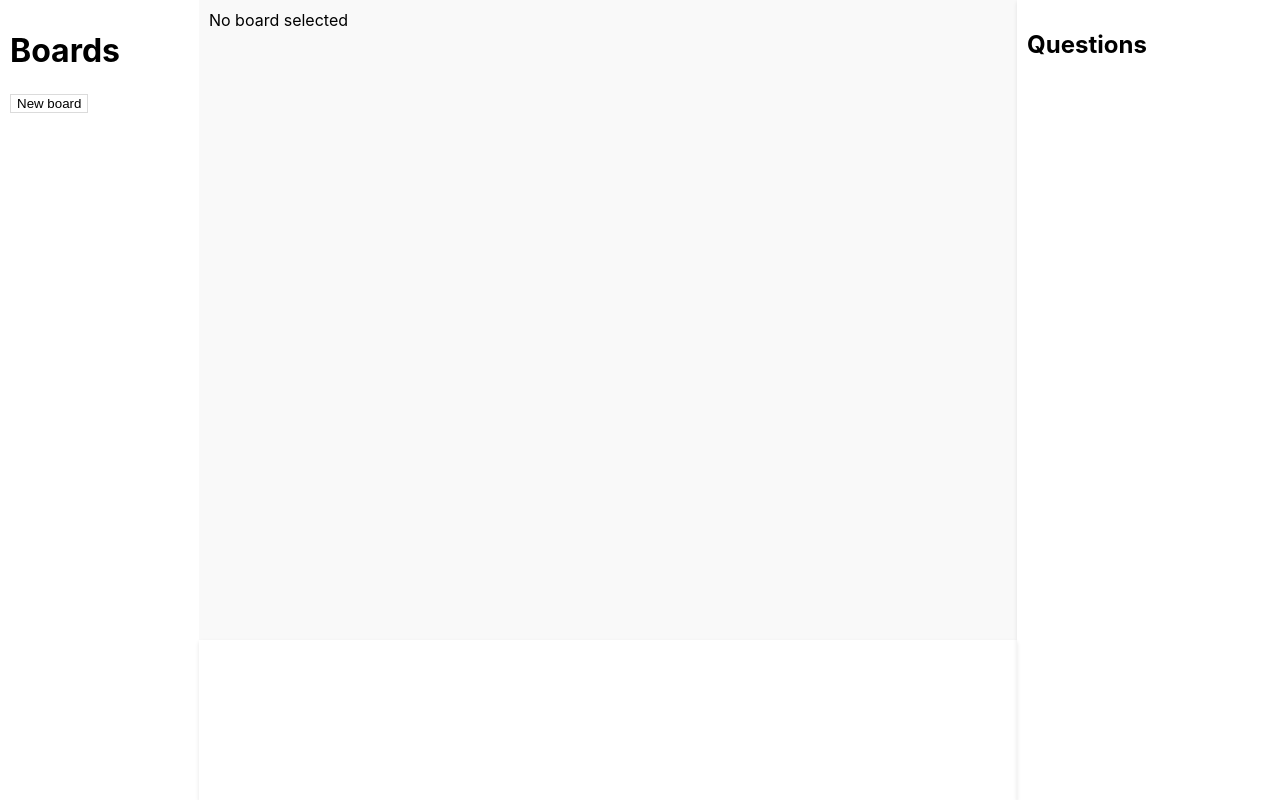
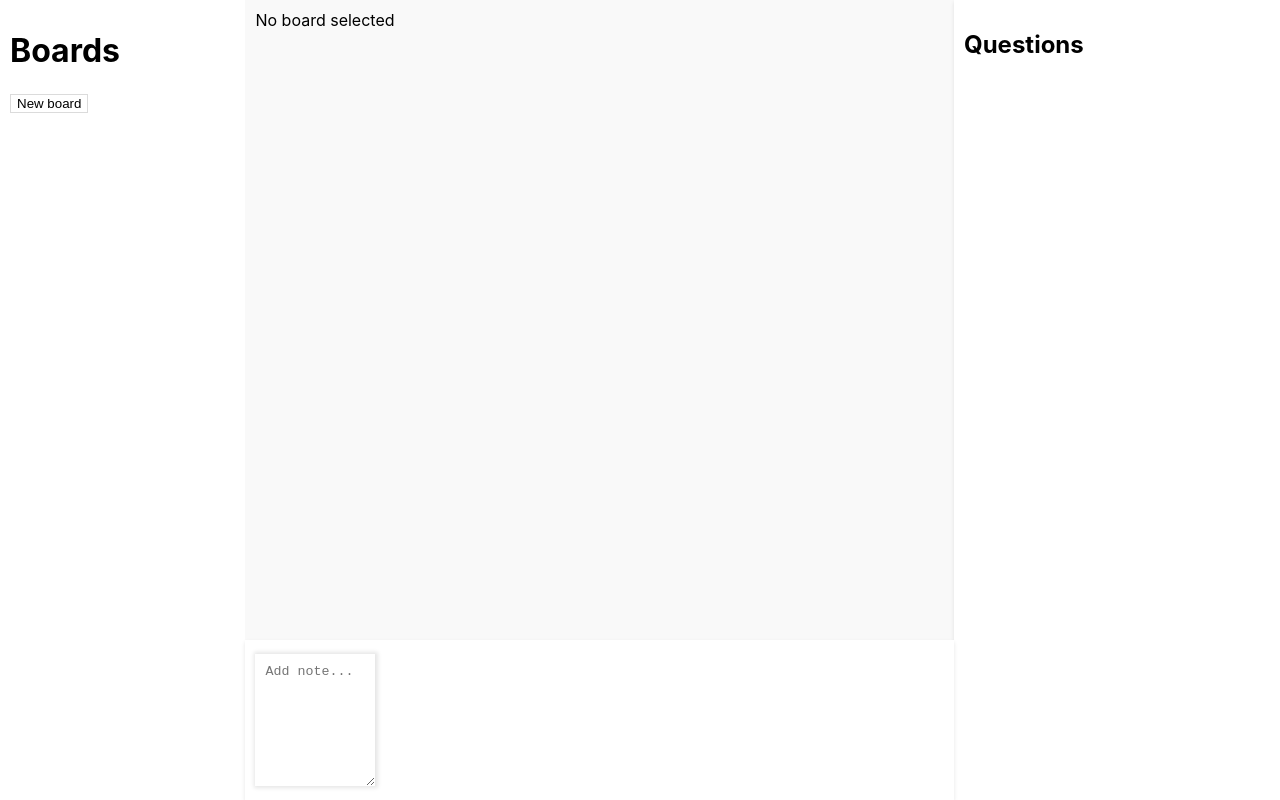
Before and after one commit to tamastarjan/analysis-board, a React (Create React App) app: page / in a window 1280 px wide. Built offline with nearby package versions, Linux system fonts and the light colour scheme.

Commit message:
Add dnd for loose notes

```diff
--- a/src/App.js
+++ b/src/App.js
@@ -8,6 +8,7 @@ import { migrateData } from "./migrations/migrations";
 import { DndProvider } from "react-dnd";
 import { HTML5Backend } from "react-dnd-html5-backend";
 import { BottomBar } from "./components/BottomBar";
+import { OrphansContext } from "./context/OrphansContext";
 
 function App() {
   useEffect(() => {
@@ -16,16 +17,18 @@ function App() {
 
   return (
     <DndProvider backend={HTML5Backend}>
+      <OrphansContext.Provider value={useState([])}>
         <BoardSelectionContext.Provider value={useState(null)}>
           <div className="horizontal-container">
             <LeftSideBar />
-          <div className="vertical-container">
+            <div className="middle-container">
               <BoardView />
               <BottomBar />
             </div>
             <RightSideBar />
           </div>
         </BoardSelectionContext.Provider>
+      </OrphansContext.Provider>
     </DndProvider>
   );
 }
--- a/src/components/BottomBar.jsx
+++ b/src/components/BottomBar.jsx
@@ -1,3 +1,49 @@
+import { useContext, useEffect } from "react";
+import {
+  OrphanNode,
+  OrphansContext,
+  getOrphans,
+  updateOrphans,
+} from "../context/OrphansContext";
+import { OrphanNodeView } from "./OrphanNode";
+
 export function BottomBar() {
-  return <div className="bottom-bar"></div>;
+  const [orphans, setOrphans] = useContext(OrphansContext);
+
+  useEffect(() => {
+    const orphansJson = getOrphans();
+    setOrphans(orphansJson);
+  }, []);
+
+  const noteSubmitted = (e) => {
+    if (e.key === "Enter" && !e.shiftKey) {
+      e.preventDefault();
+
+      const note = e.target.value;
+      if (note.trim() === "") {
+        return;
+      }
+
+      orphans.splice(0, 0, new OrphanNode(note));
+      setOrphans(updateOrphans(orphans));
+
+      e.target.blur();
+      e.target.value = "";
+    }
+  };
+
+  return (
+    <div className="bottom-bar">
+      <textarea
+        className="loose-note-input"
+        placeholder="Add note..."
+        onKeyDown={noteSubmitted}
+      ></textarea>
+      <div className="loose-notes">
+        {orphans.map((orphan) => (
+          <OrphanNodeView orphan={orphan} key={orphan.id} />
+        ))}
+      </div>
+    </div>
+  );
 }
--- a/src/components/GraphNodeView.jsx
+++ b/src/components/GraphNodeView.jsx
@@ -6,19 +6,26 @@ import {
   findParent,
   updateBoard,
 } from "../context/BoardsContext";
+import {
+  OrphansContext,
+  getOrphans,
+  updateOrphans,
+} from "../context/OrphansContext";
 import { useDrag, useDrop } from "react-dnd";
 
 export function GraphNodeView({ node }) {
   const [selectedBoard, setSelectedBoard] = useContext(BoardSelectionContext);
   const [actionsVisible, setActionsVisible] = useState(false);
+  const [orphans, setOrphans] = useContext(OrphansContext);
   const [collectedDragProps, drag, dragPreview] = useDrag(() => ({
-    type: "node",
+    type: "ItemNode",
     item: node,
   }));
   const [collectedDropProps, drop] = useDrop(
     () => ({
-      accept: "node",
-      drop: (droppedNode) => {
+      accept: ["ItemNode", "OrphanNode"],
+      drop: (droppedNode, monitor) => {
+        if (monitor.getItemType() === "ItemNode") {
           if (droppedNode.id === node.id) {
             return;
           }
@@ -42,9 +49,25 @@ export function GraphNodeView({ node }) {
 
           const updatedBoard = updateBoard(selectedBoard);
           setSelectedBoard(updatedBoard);
+        } else if (monitor.getItemType() === "OrphanNode") {
+          const sourceIndex = orphans.findIndex((o) => o.id === droppedNode.id);
+          orphans.splice(sourceIndex, 1);
+          setOrphans(updateOrphans(orphans));
+
+          const itemNode = new ItemNode(
+            droppedNode.name,
+            selectedBoard.id,
+            node.id
+          );
+          itemNode.children = droppedNode.children || [];
+
+          node.children.push(itemNode);
+
+          setSelectedBoard(updateBoard(selectedBoard));
+        }
       },
     }),
-    [selectedBoard, node]
+    [selectedBoard, node, orphans]
   );
 
   const addNodeClicked = () => {
--- /dev/null
+++ b/src/components/OrphanNode.jsx
@@ -0,0 +1,81 @@
+import { useDrag, useDrop } from "react-dnd";
+import {
+  OrphanNode,
+  OrphansContext,
+  updateOrphans,
+} from "../context/OrphansContext";
+import { useContext } from "react";
+import {
+  BoardSelectionContext,
+  findNode,
+  findParent,
+  updateBoard,
+} from "../context/BoardsContext";
+
+export function OrphanNodeView({ orphan }) {
+  const [selectedBoard, setSelectedBoard] = useContext(BoardSelectionContext);
+  const [orphans, setOrphans] = useContext(OrphansContext);
+  const [collectedDragProps, drag, dragPreview] = useDrag(() => ({
+    type: "OrphanNode",
+    item: orphan,
+  }));
+  const [collectedDropProps, drop] = useDrop(
+    () => ({
+      accept: ["ItemNode", "OrphanNode"],
+      drop: (droppedNode, monitor) => {
+        if (monitor.type === "OrphanNode") {
+          if (droppedNode.id === orphan.id) {
+            return;
+          }
+
+          const sourceIndex = orphans.findIndex((o) => o.id === droppedNode.id);
+          const targetIndex = orphans.findIndex((o) => o.id === orphan.id);
+
+          console.log(sourceIndex, targetIndex);
+
+          orphans.splice(sourceIndex, 1);
+          orphans.splice(targetIndex, 0, droppedNode);
+
+          const updatedOrphans = updateOrphans(orphans);
+          setOrphans(updatedOrphans);
+        } else if (monitor.getItemType() === "ItemNode") {
+          if (selectedBoard === null) {
+            return;
+          }
+
+          const sourceNode = findNode(selectedBoard, droppedNode.id);
+          const sourceParent = findParent(selectedBoard, droppedNode.id);
+          sourceParent.children = sourceParent.children.filter(
+            (c) => c.id !== droppedNode.id
+          );
+          setSelectedBoard(updateBoard(selectedBoard));
+
+          const orphan = new OrphanNode(sourceNode.name);
+          orphan.children = sourceNode.children;
+
+          const targetIndex = orphans.findIndex((o) => o.id === orphan.id);
+
+          orphans.splice(targetIndex, 0, orphan);
+          setOrphans(updateOrphans(orphans));
+        }
+      },
+    }),
+    [orphans, orphan, selectedBoard]
+  );
+
+  return (
+    <div
+      ref={(ref) => {
+        drag(ref);
+        drop(ref);
+        dragPreview(ref);
+      }}
+      key={orphan.id}
+      className="loose-note"
+      {...collectedDragProps}
+      {...collectedDropProps}
+    >
+      {orphan.name}
+    </div>
+  );
+}
--- a/src/context/BoardsContext.jsx
+++ b/src/context/BoardsContext.jsx
@@ -1,8 +1,5 @@
 import { createContext } from "react";
-
-const uid = function () {
-  return Date.now().toString(36) + Math.random().toString(36).substring(2);
-};
+import { uid } from "./uid";
 
 export class ItemNode {
   constructor(name, boardId, parentId) {
--- /dev/null
+++ b/src/context/OrphansContext.js
@@ -0,0 +1,27 @@
+import { createContext } from "react";
+import { uid } from "./uid";
+
+export class OrphanNode {
+  constructor(name) {
+    this.id = uid();
+    this.name = name;
+    this.type = "OrphanNode";
+    this.children = [];
+  }
+}
+
+export const getOrphans = () => {
+  const orphansJson = localStorage.getItem("orphans");
+  if (!orphansJson) {
+    return [];
+  }
+
+  return JSON.parse(orphansJson) || [];
+};
+
+export const updateOrphans = (orphans) => {
+  localStorage.setItem("orphans", JSON.stringify(orphans));
+  return getOrphans();
+};
+
+export const OrphansContext = createContext([]);
--- /dev/null
+++ b/src/context/uid.js
@@ -0,0 +1,3 @@
+export const uid = function () {
+  return Date.now().toString(36) + Math.random().toString(36).substring(2);
+};
--- a/src/index.css
+++ b/src/index.css
@@ -1,5 +1,29 @@
 * {
   box-sizing: border-box;
+}
+
+::-webkit-scrollbar {
+  width: 8px; /* width of the vertical scrollbar */
+  height: 8px; /* height of the horizontal scrollbar */
+}
+
+::-webkit-scrollbar-track {
+  background: #f1f1f1; /* color of the tracking area */
+}
+
+::-webkit-scrollbar-thumb {
+  background: #888; /* color of the scroll thumb */
+  border-radius: 4px; /* roundness of the scroll thumb */
+}
+
+::-webkit-scrollbar-thumb:hover {
+  background: #555; /* color of the scroll thumb on hover */
+}
+
+/* For Firefox */
+* {
+  scrollbar-width: thin; /* "auto" or "thin" */
+  scrollbar-color: #888 #f1f1f1; /* thumb and track color */
 }
 
 body {
@@ -20,8 +44,8 @@ code {
   display: flex;
 }
 
-.vertical-container {
-  width: 100%;
+.middle-container {
+  width: calc(100% - 400px);
 }
 
 .context-menu {
@@ -136,6 +160,7 @@ button:hover {
   box-shadow: 0 2px 4px 0 rgba(0, 0, 0, 0.1);
   padding: 10px;
   background-color: white;
+  position: relative;
 }
 
 .question {
@@ -146,3 +171,55 @@ button:hover {
 .question:hover {
   background-color: #f0f0f0;
 }
+
+textarea.loose-note-input {
+  width: 120px;
+  height: calc(100% - 28px);
+  padding: 10px;
+  outline: none;
+  border: none;
+  background-color: white;
+  box-shadow: 1px 0px 4px 2px rgba(0, 0, 0, 0.1);
+  position: absolute;
+  top: 14px;
+  z-index: 1;
+  transition: width 0.2s ease, box-shadow 0.2s ease, top 0.2s ease;
+}
+
+textarea.loose-note-input:focus {
+  width: calc(100% - 20px);
+  height: calc(100% - 20px);
+  padding: 10px;
+  outline: none;
+  border: none;
+  background-color: white;
+  box-shadow: 1px 0px 4px 3px rgba(0, 0, 0, 0.1);
+  position: absolute;
+  top: calc(-20vh + 10px);
+  z-index: 1;
+}
+
+.loose-notes {
+  width: calc(100% - 120px);
+  display: flex;
+  margin-left: 120px;
+  padding-left: 10px;
+  overflow: auto;
+  height: calc(100%);
+}
+
+.loose-note {
+  flex-shrink: 0;
+  width: 120px;
+  height: calc(100% - 8px);
+  padding: 10px;
+  margin: 4px 10px 4px 0;
+  outline: none;
+  border: none;
+  background-color: white;
+  box-shadow: 0px 1px 4px 2px rgba(0, 0, 0, 0.1);
+  top: 10px;
+  z-index: 1;
+  transition: width 0.2s ease, box-shadow 0.2s ease, top 0.2s ease;
+  cursor: pointer;
+}
```
Lines whose indentation alone changed are shown as unchanged.
